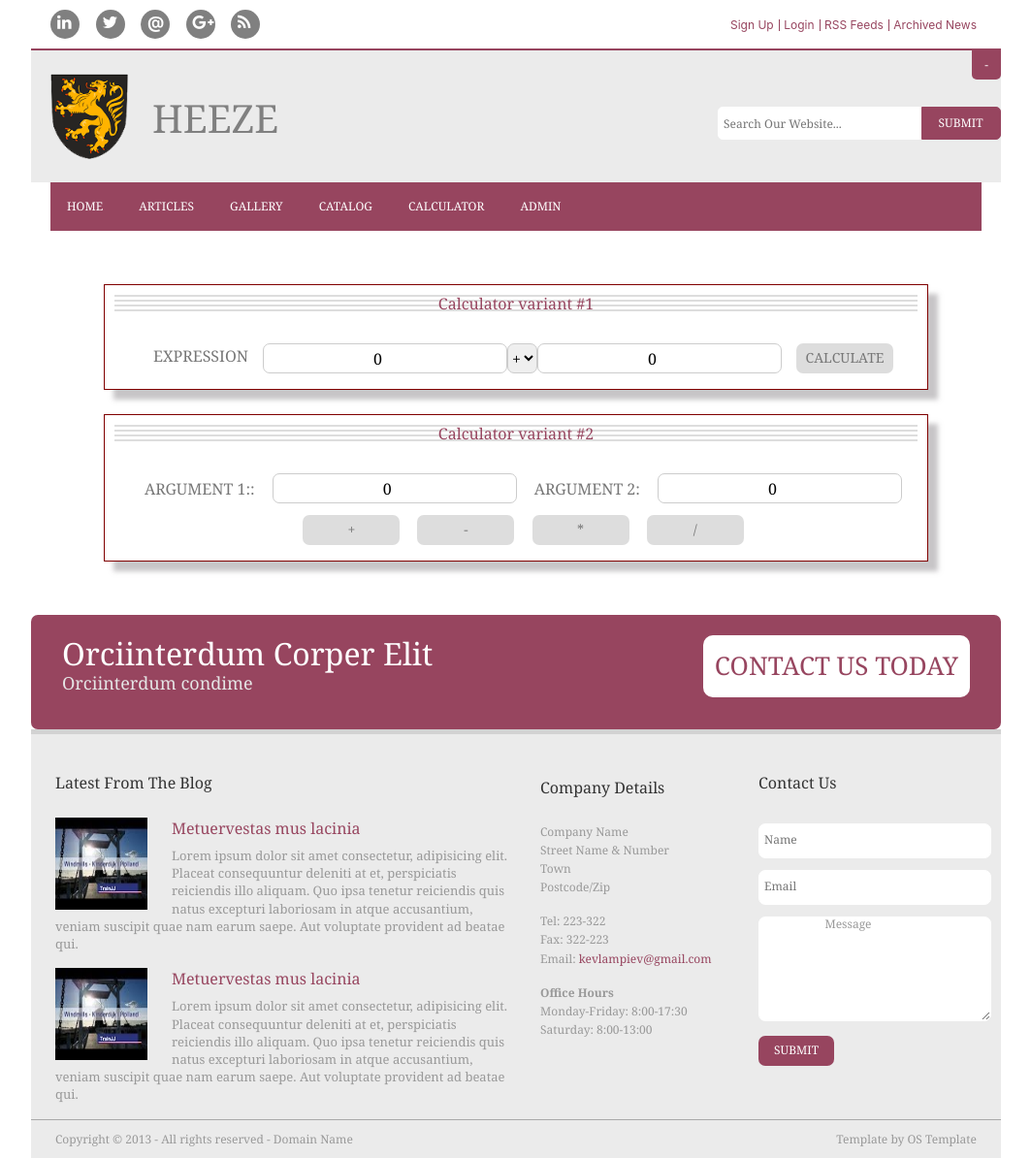
After one commit to kevlampiev/php1, a PHP site: page /calculators.php in a window 1280 px wide. The commit adds this page. Shown: the whole page at 97% size, without its empty margins (108-1171 px from the left). Run offline with PHP 8.4, Linux system fonts and the light colour scheme; some libraries are stand-ins or nearby versions.

Commit message:
added strange calcelators

```diff
--- /dev/null
+++ b/engine/components/calc_comp.php
@@ -0,0 +1,99 @@
+<?php
+$calcPath = $_SERVER['DOCUMENT_ROOT'];
+$calcPath = str_replace("public_html", "engine", $calcPath);
+$calcPath = $calcPath . "/calculate.php";
+
+?>
+
+<form class="calculator" method="POST" action="calculate.php">
+    <h3>Calculator variant #1</h3>
+    <label for="argument1">Expression</label>
+    <input type="number" name="argument1" step="0.01" value=0>
+    <select name="operation" id="operation">
+        <option value="+">+</option>
+        <option value="-">-</option>
+        <option value="*">*</option>
+        <option value="/">/</option>
+    </select>
+    <input type="number" name="argument2" step="0.01" value=0>
+
+    <input type="submit" value="calculate">
+
+</form>
+
+<form class="calculator" method="POST" action="calculate.php">
+    <h3>Calculator variant #2</h3>
+    <div>
+        <label for="argument1">Argument 1::</label>
+        <input type="number" name="argument1" step="0.01" value=0>
+        <label for="argument2">Argument 2:</label>
+        <input type="number" name="argument2" step="0.01" value=0>
+    </div>
+    <div>
+        <input type="submit" value="+" name="plus">
+        <input type="submit" value="-" name="minus">
+        <input type="submit" value="*" name="multiply">
+        <input type="submit" value="/" name="divide">
+    </div>
+
+</form>
+
+<style>
+    .calculator {
+        width: 50hw;
+        padding: 10px;
+        margin: 25px;
+        border: 1px solid maroon;
+        display: flex;
+        flex-wrap: wrap;
+        justify-content: center;
+        -webkit-box-shadow: 10px 10px 5px 0px rgba(143, 139, 143, 0.5);
+        -moz-box-shadow: 10px 10px 5px 0px rgba(143, 139, 143, 0.5);
+        box-shadow: 10px 10px 5px 0px rgba(143, 139, 143, 0.5);
+
+    }
+
+    .calculator h3 {
+        width: 100%;
+        font-size: 16px;
+        text-align: center;
+        background:
+            linear-gradient(#ddd 50%, #fff 0);
+        background-size: 100% 5px;
+        margin-bottom: 25px;
+    }
+
+    .calculator input,
+    select {
+        height: 31px;
+        margin: 6px 0;
+        border-radius: 7px;
+        font-size: 16px;
+        text-align: center;
+        border: 1px solid #ccc;
+    }
+
+    .calculator label {
+        text-transform: uppercase;
+        margin: 10px 15px;
+        font-size: 16px;
+        color: #777;
+    }
+
+    .calculator input[type="submit"] {
+        font-size: 14px;
+        width: 100px;
+        text-transform: uppercase;
+        background-color: #ddd;
+        color: #777;
+        border-radius: 7px;
+        border: none;
+        margin-left: 15px;
+    }
+
+    .calculator input[type="submit"]:hover {
+        background-color: #6a3144;
+        text-decoration: none;
+        color: #fff;
+    }
+</style>
--- a/engine/components/footer.php
+++ b/engine/components/footer.php
@@ -78,7 +78,7 @@
 <script src="https://ajax.googleapis.com/ajax/libs/jquery/3.3.1/jquery.min.js"></script>
 <script src="https://cdnjs.cloudflare.com/ajax/libs/popper.js/1.14.0/umd/popper.min.js"></script>
 <script src="https://maxcdn.bootstrapcdn.com/bootstrap/4.1.0/js/bootstrap.min.js"></script>
-<script src="js/script.js"></script>
+
 </body>
 
 </html>
--- a/engine/components/header.php
+++ b/engine/components/header.php
@@ -5,7 +5,7 @@
     <meta charset="UTF-8">
     <meta name="viewport" content="width=device-width, initial-scale=1.0">
     <meta http-equiv="X-UA-Compatible" content="ie=edge">
-    <title>Document</title>
+    <title>Photo-shop</title>
     <link rel="stylesheet" href="https://maxcdn.bootstrapcdn.com/bootstrap/4.1.0/css/bootstrap.min.css">
     <link rel="stylesheet" href="https://maxcdn.bootstrapcdn.com/font-awesome/4.5.0/css/font-awesome.min.css">
     <link rel="stylesheet" href="css/main.css">
@@ -48,5 +48,8 @@
                 <li><a href="/">home</a></li>
                 <li><a href="/articles.php">articles</a></li>
                 <li><a href="/">gallery</a></li>
+                <li><a href="/">catalog</a></li>
+                <li><a href="/calculators.php">calculator</a></li>
+                <li><a href="/">admin</a></li>
             </ul>
         </nav>
--- /dev/null
+++ b/public_html/calculators.php
@@ -0,0 +1,20 @@
+<?php
+require("../engine/components/header.php");
+?>
+
+
+<main>
+
+    <?php
+    require("../engine/components/calc_comp.php");
+    ?>
+
+
+</main>
+<?php
+require("../engine/components/shout.php");
+?>
+
+<?php
+require("../engine/components/footer.php");
+?>
```
Also changed, not shown: public_html/calculate.php (added, +56 -0 lines).
